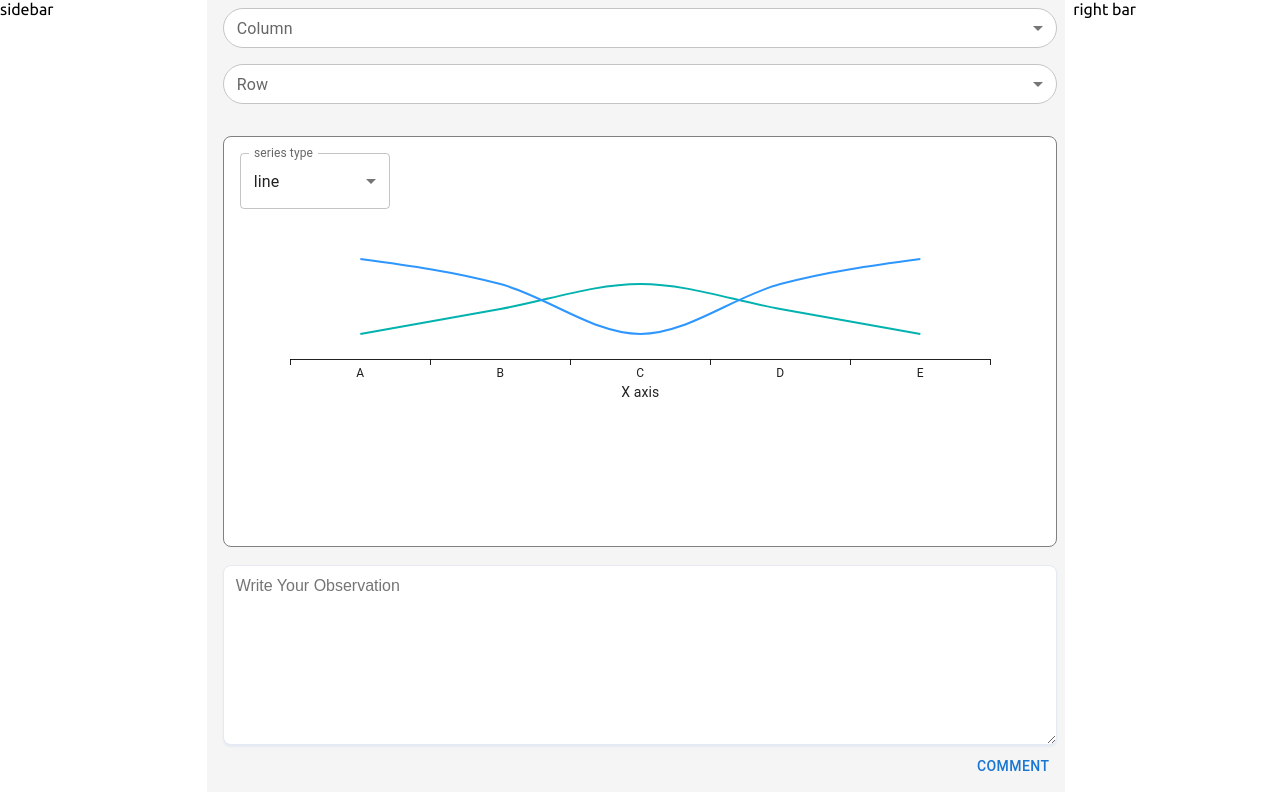
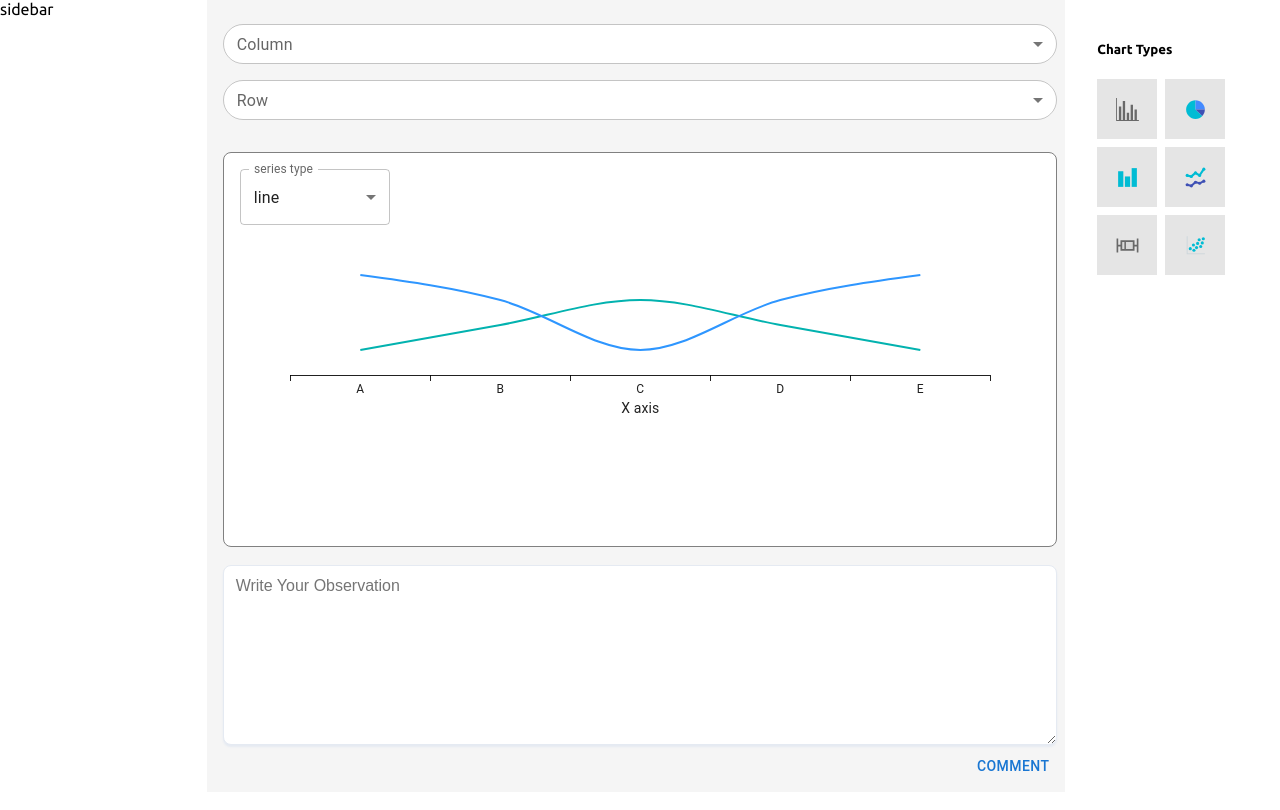
Before and after one commit to KhaledAbuarida/Insight-frontend, a React (Vite) app: page / in a window 1280 px wide. Shown: the top 810 px of the page. Built offline with nearby package versions, Linux system fonts and the light colour scheme.

Commit message:
rightbar

```diff
--- a/package.json
+++ b/package.json
@@ -23,6 +23,7 @@
     "papaparse": "^5.4.1",
     "react": "^18.2.0",
     "react-dom": "^18.2.0",
+    "react-icons": "^5.0.1",
     "recharts": "^2.12.0",
     "styled-components": "^6.1.8"
   },
--- a/src/components/attributes-picker/AttributePicker.tsx
+++ b/src/components/attributes-picker/AttributePicker.tsx
@@ -31,6 +31,7 @@ export const AttributesPicker = ({ attributes }: Props) => {
           width: "100%",
           backgroundColor: "#fff",
           borderRadius: "20px",
+          mt: 2,
         }}
         size="small"
       >
--- /dev/null
+++ b/src/components/graph-type/GraphType.tsx
@@ -0,0 +1,28 @@
+import { Box, IconButton } from "@mui/material";
+import { IGraphType } from "../../utils/graphsTypes";
+import "./GraphTypes.css";
+
+interface Props {
+  graphType: IGraphType;
+}
+
+const GraphType = ({ graphType }: Props) => {
+  return (
+    <Box
+      sx={{
+        backgroundColor: "#e5e5e5",
+        width: "60px",
+        height: "60px",
+        display: "flex",
+        justifyContent: "center",
+        alignItems: " center",
+      }}
+    >
+      <IconButton className="IconButton">
+        {<graphType.Icon size={25} />}
+      </IconButton>
+    </Box>
+  );
+};
+
+export default GraphType;
--- /dev/null
+++ b/src/components/graph-type/GraphTypes.css
@@ -0,0 +1,7 @@
+.IconButton {
+   transition: 1s;
+}
+
+.IconButton:hover {
+transform: scale(1.1);
+}
--- /dev/null
+++ b/src/components/graphs-list/GraphsList.tsx
@@ -0,0 +1,21 @@
+import { Container, Box } from "@mui/material";
+import GraphType from "../graph-type/GraphType";
+import { graphsTypes } from "../../utils/graphsTypes";
+
+const GraphsList = () => {
+  return (
+    <Container sx={{ paddingTop: "20px" }}>
+      <h5>Chart Types</h5>
+      <Box sx={{ display: "flex", flexWrap: "wrap", gap: 1 }}>
+        {graphsTypes.map((graph) => (
+          <GraphType
+            graphType={graph}
+            key={graph.Name}
+          />
+        ))}
+      </Box>
+    </Container>
+  );
+};
+
+export default GraphsList;
--- /dev/null
+++ b/src/components/right-bar/RightBar.tsx
@@ -0,0 +1,8 @@
+import React from "react";
+import GraphsList from "../graphs-list/GraphsList";
+
+const RightBar = () => {
+  return <GraphsList />;
+};
+
+export default RightBar;
--- a/src/pages/dataSourcePage/visualizePage/VisualizePage.tsx
+++ b/src/pages/dataSourcePage/visualizePage/VisualizePage.tsx
@@ -3,6 +3,7 @@ import { AttributesPicker } from "../../../components/attributes-picker/Attribut
 import Attributes from "../../../utils/attributes";
 import Graph from "../../../components/graph/Graph";
 import Comment from "../../../components/graph-comment/Comment";
+import RightBar from "../../../components/right-bar/RightBar";
 
 const VisualizePage = () => {
   return (
@@ -55,31 +56,9 @@ const VisualizePage = () => {
             item
             xs={2}
           >
-            right bar
+            <RightBar />
           </Grid>
         </Grid>
-        <br />
-        <br />
-        <br />
-        <br />
-        <br />
-        <br />
-        <br />
-        <br />
-        <br />
-        <br />
-        <br />
-        <br />
-        <br />
-        <br />
-        <br />
-        <br />
-        <br />
-        <br />
-        <br />
-        <br />
-        <br />
-        <br />
       </Box>
     </>
   );
--- /dev/null
+++ b/src/utils/graphsTypes.ts
@@ -0,0 +1,40 @@
+import { GiHistogram } from "react-icons/gi";
+import { FcPieChart } from "react-icons/fc";
+import { FcScatterPlot } from "react-icons/fc";
+import { FcBarChart } from "react-icons/fc";
+import { FcLineChart } from "react-icons/fc";
+import { AiTwotoneBoxPlot } from "react-icons/ai";
+import { IconType } from "react-icons";
+
+export interface IGraphType {
+    Name: string;
+    Icon: IconType;
+}
+
+
+export const graphsTypes: IGraphType[] = [
+    {
+        Name: 'Histogram',
+        Icon: GiHistogram,
+    },
+    {
+        Name: 'Pie Chart',
+        Icon: FcPieChart
+    },
+    {
+        Name: 'Bar Chart',
+        Icon: FcBarChart
+    },
+    {
+        Name: 'Line Chart',
+        Icon: FcLineChart
+    },
+    {
+        Name: 'Box Plot',
+        Icon: AiTwotoneBoxPlot
+    },
+    {
+        Name: 'Scatter Plot',
+        Icon: FcScatterPlot
+    }
+]
```
Also changed, not shown: 1 other file (tests, documents, lock files or other folders).
